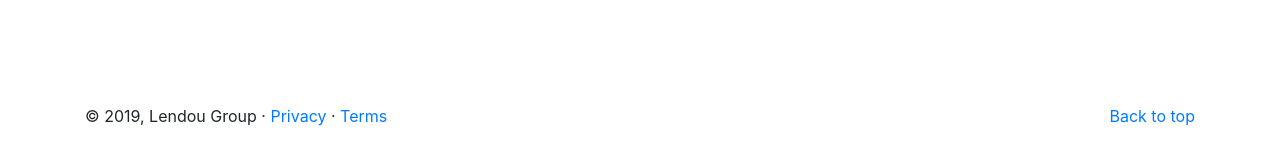
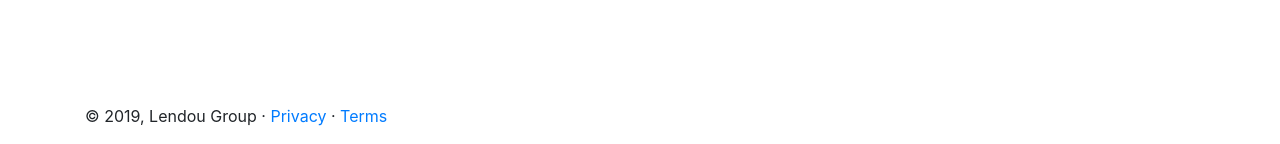
Before and after one commit to pSnehanshu/codeigniter-streaming-website, a CodeIgniter app: page /foobar/index.php/home/index in a window 1280 px wide. Shown: the part 718-862 px from the top of the page. Run offline with CodeIgniter, Linux system fonts and the light colour scheme; data that the repository does not hold is empty.

Commit message:
back to top link removed

```diff
--- a/application/views/layouts/footer.php
+++ b/application/views/layouts/footer.php
@@ -7,7 +7,6 @@
     <!-- FOOTER -->
     <footer class="mt-auto">
         <div class="container">
-            <p class="float-right"><a href="#">Back to top</a></p>
             <p>&copy; <?=date('Y')?>, Lendou Group &middot; <a href="<?=site_url('home/page/privacy')?>">Privacy</a> &middot; <a href="<?=site_url('home/page/terms')?>">Terms</a></p>
         </div>
     </footer>
```
